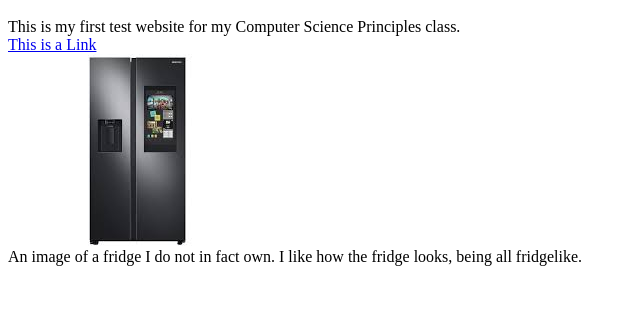
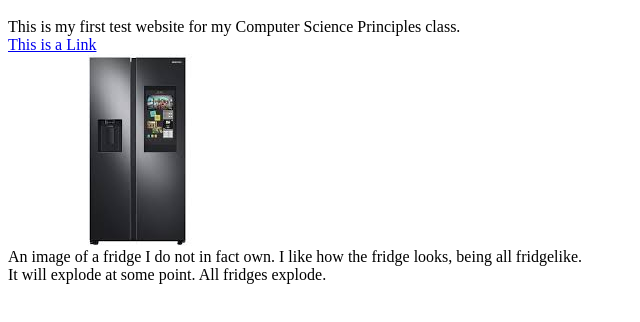
Before and after one commit to ZachariahBenedictEdmonds15/sp2023test-zach, a plain HTML site: page index.html in a window 1280 px wide. Shown: the part 48-370 px from the top of the page, without its empty margins (0-640 px from the left). Drawn offline with Linux system fonts and the light colour scheme.

Commit message:
Update index.html
Okay this is making sure

```diff
--- a/index.html
+++ b/index.html
@@ -4,6 +4,7 @@
     This is my first test website for my Computer Science Principles class.<br>
     <a href = “https://www.google.com”>This is a Link</a><br>
     <img src="download.jpeg"><br>
-    An image of a fridge I do not in fact own. I like how the fridge looks, being all fridgelike.
+    An image of a fridge I do not in fact own. I like how the fridge looks, being all fridgelike.<br>
+    It will explode at some point. All fridges explode.
   </body>
 </html>
```
